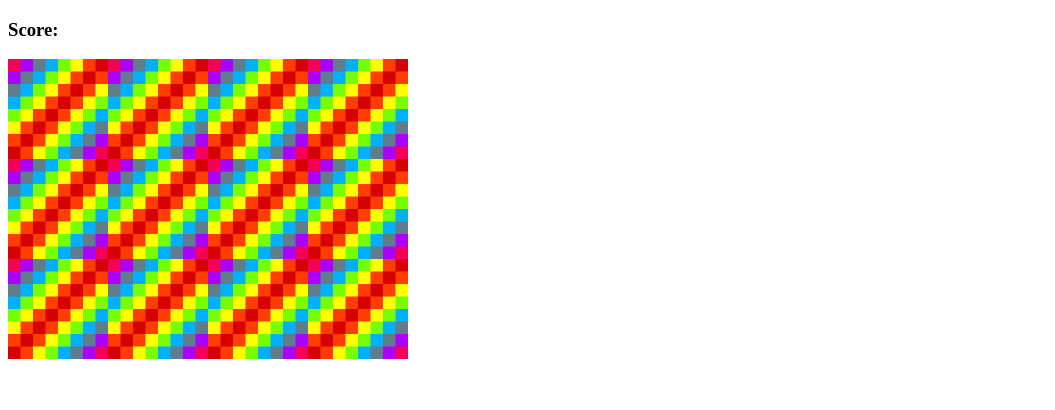
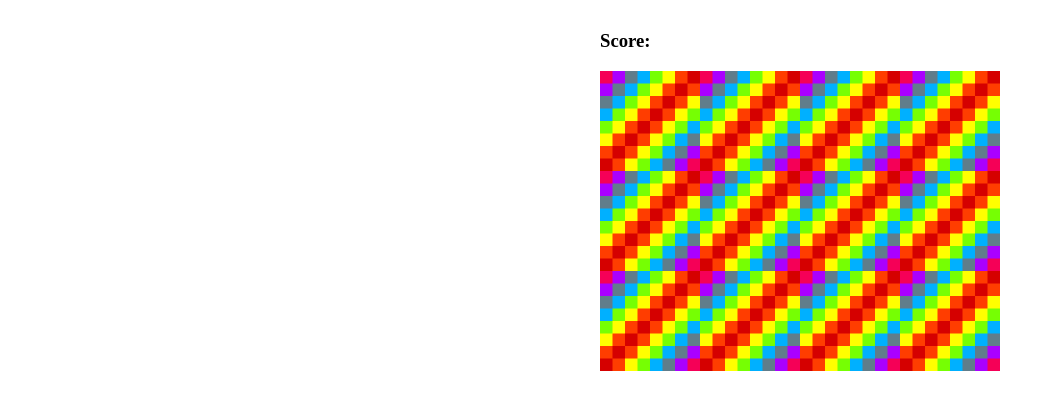
Before and after one commit to Albazcano/Vintage-Memory-Game-JS, a plain HTML site: page index.html in a window 1280 px wide. Shown: the whole page, without its empty margins (0-1055 px from the left). Drawn offline with Linux system fonts and the light colour scheme.

Commit message:
modified styles.css

```diff
--- a/style.css
+++ b/style.css
@@ -1,3 +1,8 @@
+body {
+  margin-top: 30px;
+  margin-left: 600px;
+}
+
 .grid {
   display: flex;
   flex-wrap: wrap;
```
